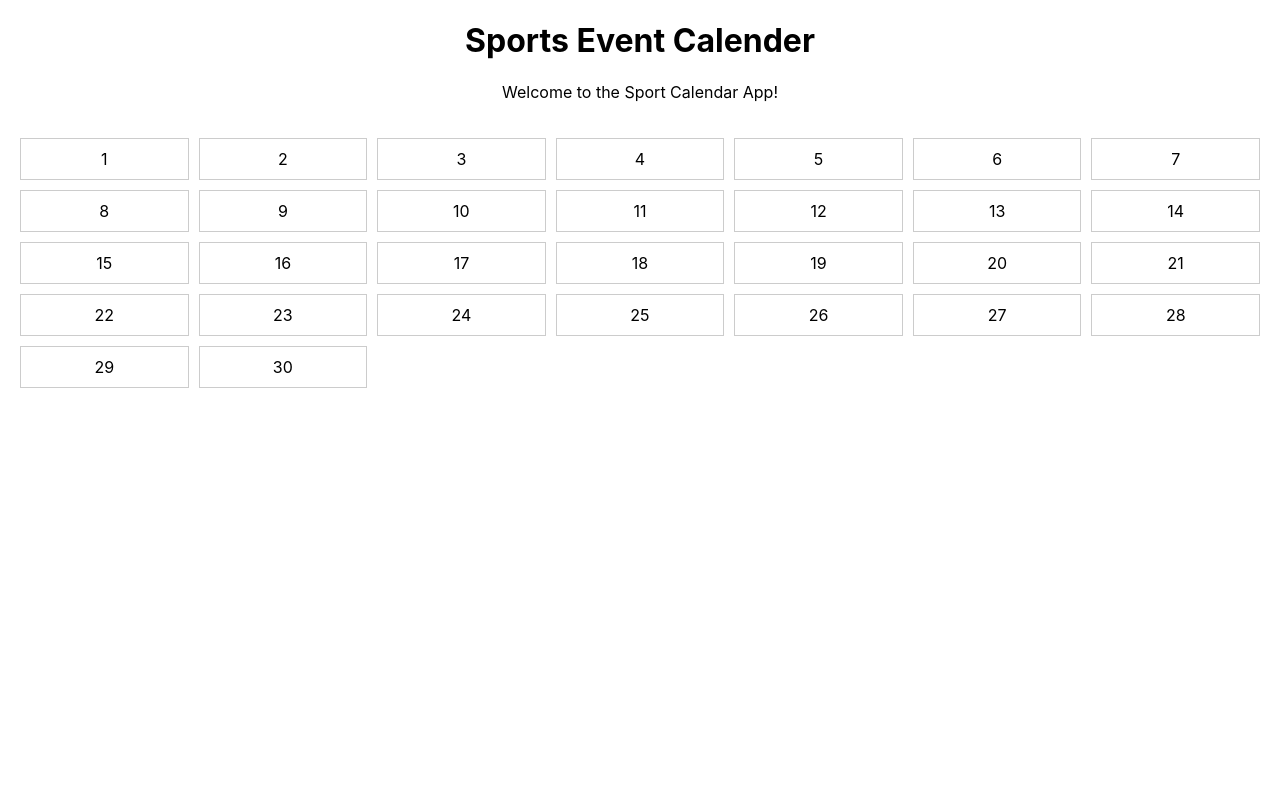
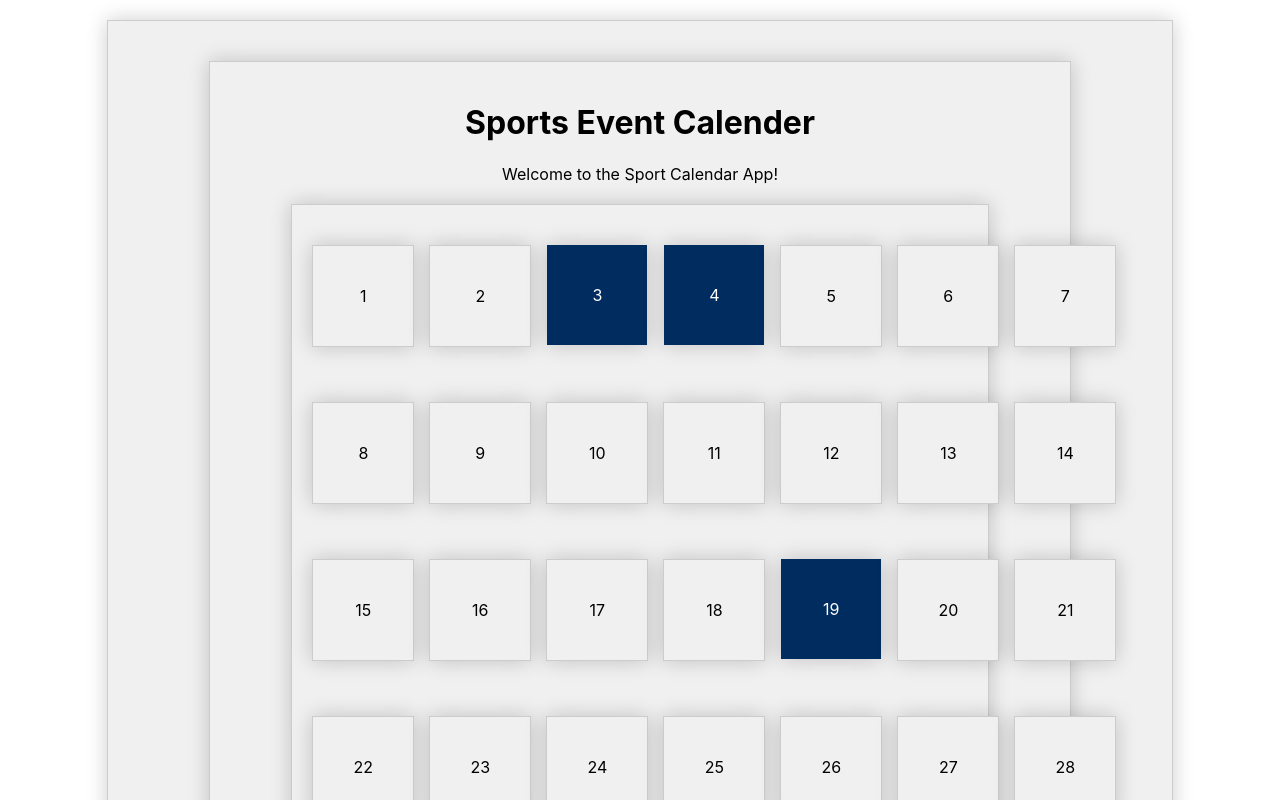
Before and after one commit to Jeeems10/sport-calendar-sportradar-ponce, a React (Create React App) app: page / in a window 1280 px wide. Shown: the top 800 px of the page. Built offline with nearby package versions, Linux system fonts and the light colour scheme.

Commit message:
- Enhanced calendar functionality and styling - asjusting CSS styling and minor bugs from task 1

```diff
--- a/package.json
+++ b/package.json
@@ -8,6 +8,7 @@
     "@testing-library/user-event": "^13.5.0",
     "react": "^18.3.1",
     "react-dom": "^18.3.1",
+    "react-router-dom": "^7.0.1",
     "react-scripts": "5.0.1",
     "web-vitals": "^2.1.4"
   },
--- a/src/App.js
+++ b/src/App.js
@@ -2,15 +2,23 @@ import React from 'react'
 import Calendar from './components/Calendar';
 import sportData from './data/sportData.json';
 import './App.css'
+import { BrowserRouter as Router, Routes, Route } from 'react-router-dom';
+import EventDetail from './components/EventDetail';
 
 
 function App() {
   return (
+    <Router>
     <div className="App">
      <h1>Sports Event Calender</h1>
      <p>Welcome to the Sport Calendar App!</p>
-     <Calendar events={sportData.data} />
+     <Routes>
+      <Route path='/' element={<Calendar events={sportData.data} />} />
+      <Route path='/event/:eventId' element={<EventDetail events={sportData.data} />} />
+     </Routes>
+
     </div>
+    </Router>
   );
 }
 
--- a/src/components/Calendar.css
+++ b/src/components/Calendar.css
@@ -1,21 +1,38 @@
 .calendar {
   display: grid;
   grid-template-columns: repeat(7, 1fr);
-  gap: 10px;
+  gap: 15px;
   padding: 20px;
 }
 
 .calendar-day {
   border: 1px solid #ccc;
-  padding: 10px;
+  padding: 20px;
+  width: 60px;
+  height: 60px;
   text-align: center;
   position: relative;
+  display: flex;
+  align-items: center;
+  justify-content: center;
+  cursor: pointer;
+}
+
+.calendar-day.event-day {
+  background-color: #002c5f;
+  color: white;
+  border: none;
+}
+
+
+.day-number {
+  font-size: 16px;
 }
 
 .event-marker {
   color: red;
-  font-size: 20px;
+  font-size: 14px;
   position: absolute;
-  bottom: 5px;
-  right: 5px;
+  top: 5px;
+  right: 5px; /* Abstand vom rechten Rand */
 }
--- a/src/components/Calendar.js
+++ b/src/components/Calendar.js
@@ -1,28 +1,35 @@
 import React from 'react';
+import { useNavigate } from 'react-router-dom';
 import './Calendar.css'
 
 const Calendar = ({events}) => {
+  const navigate = useNavigate();
   const daysInMonth = Array.from({length: 30}, (_, i) => i + 1);
 
   const getEventsForDay = (day) => {
-    return events.filter(event =>
-      new Date(event.dateVenue).getDate === day
-    );
+    return events.filter(event => {
+      const eventDate = new Date(event.dateVenue).getDate();
+      return eventDate === day;
+    } );
   };
 
-  return(
-    <div className='calendar'>
-      {daysInMonth.map(day => (
-        <div key={day} className='calendar-day'>
-          <span>{day}</span>
-          {getEventsForDay(day).length > 0 && (
-            <div className='event-marker'>•</div>
-          )}
-        </div>
-      ))}
+  return (
+    <div className="calendar">
+        {daysInMonth.map(day => {
+            const hasEvent = getEventsForDay(day).length > 0;
 
+            return (
+                <div
+                    key={day}
+                    className={`calendar-day ${hasEvent ? 'event-day' : ''}`}
+                    onClick={hasEvent ? () => navigate(`/event/${day}`) : null}
+                >
+                    <span>{day}</span>
+                </div>
+            );
+        })}
     </div>
-  );
+    );
 };
 
 export default Calendar;
--- /dev/null
+++ b/src/components/EventDetail.css
@@ -0,0 +1,13 @@
+div {
+  padding: 20px;
+  border: 1px solid #ccc;
+  margin: 20px auto;
+  max-width: 80%;
+  background: #f0f0f0;
+  box-shadow: 0px 0px 20px rgba(0, 0, 0, 0.2);
+}
+
+h2 {
+  text-align: center;
+  margin-bottom: 20px;
+}
--- /dev/null
+++ b/src/components/EventDetail.js
@@ -0,0 +1,31 @@
+import React from 'react';
+import { useParams } from 'react-router-dom';
+import './EventDetail.css'
+
+const EventDetail = ({ events }) => {
+  const { eventId } = useParams();
+  const event = events[eventId];
+
+  if (!event) {
+    return <h2>Event not found</h2>;
+  }
+
+  return (
+    <div>
+      <h2>Event Details</h2>
+      <p><strong>Date:</strong> {event.dateVenue}</p>
+      <p><strong>Time:</strong> {event.timeVenueUTC}</p>
+      <p><strong>Sport:</strong> {event.sport}</p>
+      <p><strong>Home Team:</strong> {event.homeTeam?.name || 'TBD'}</p>
+      <p><strong>Away Team:</strong> {event.awayTeam?.name || 'TBD'}</p>
+      {event.result && (
+        <>
+          <p><strong>Score:</strong> {event.result.homeGoals} - {event.result.awayGoals}</p>
+          <p><strong>Winner:</strong> {event.result.winner || 'TBD'}</p>
+        </>
+      )}
+    </div>
+  );
+};
+
+export default EventDetail;
```
Also changed, not shown: 1 other file (tests, documents, lock files or other folders).
